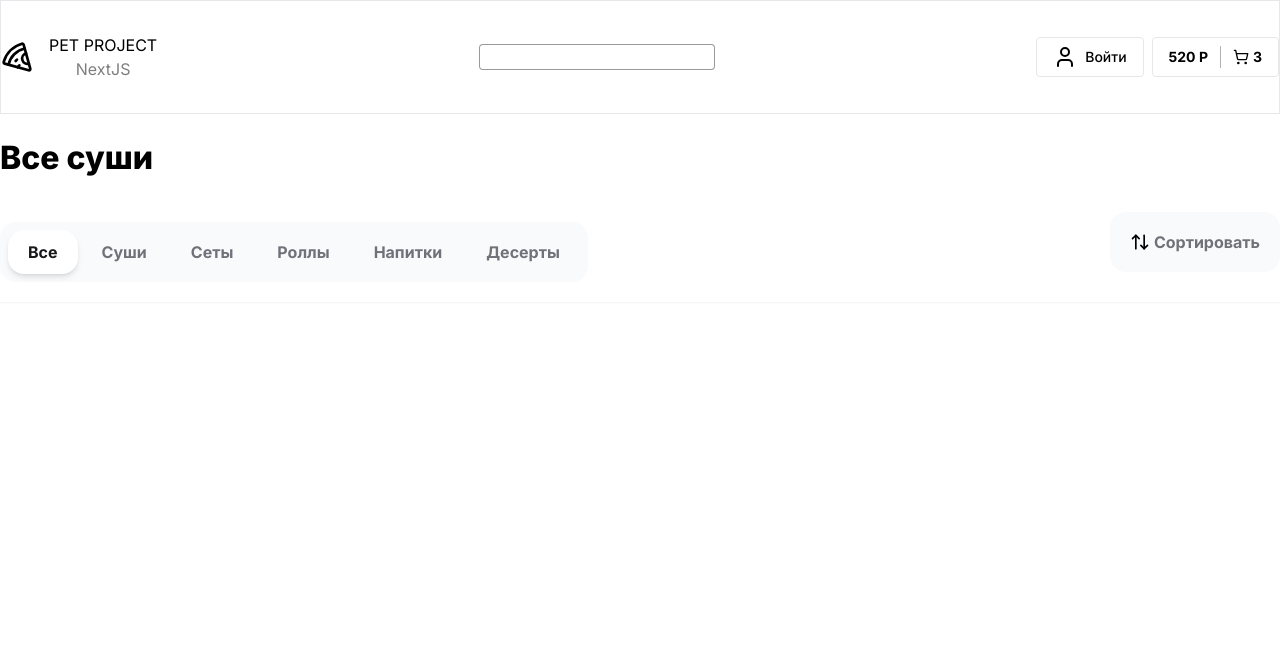
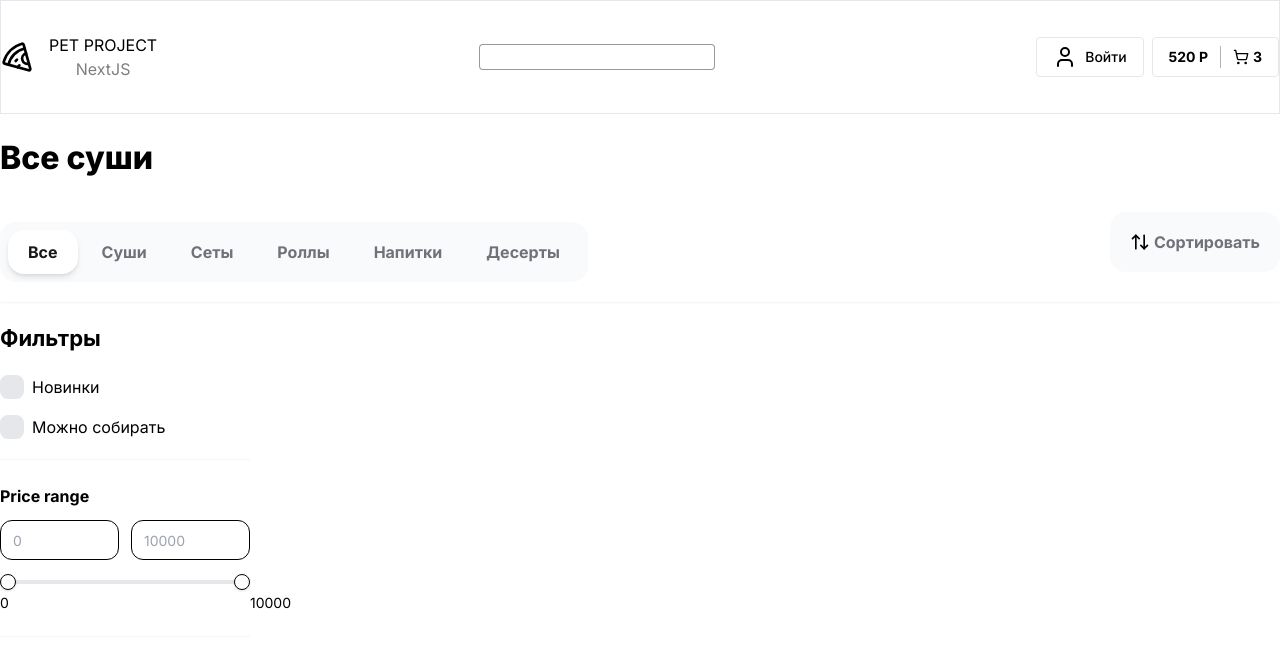
Before and after one commit to GitHubFoxy/pet-project, a Next.js app: page / in a window 1280 px wide. Shown: the top 646 px of the page. Built offline with nearby package versions, Linux system fonts and the light colour scheme.

Commit message:
done: slider, filters, timestamp: 1:16:00

```diff
--- a/app/page.tsx
+++ b/app/page.tsx
@@ -1,4 +1,5 @@
 import Container from "@/components/shared/container";
+import { Filters } from "@/components/shared/filters";
 import { Title } from "@/components/shared/title";
 import Topbar from "@/components/shared/Topbar";
 
@@ -9,6 +10,16 @@
         <Title text="Все суши" size="lg" className="font-extrabold" />
       </Container>
       <Topbar />
+
+      <Container className="mt-5 pb-14">
+        <div className="flex gap-[60px]">
+          <div className="w-[250px]">
+            <Filters />
+          </div>
+
+          <div className="flex-1"></div>
+        </div>
+      </Container>
     </>
   );
 }
--- /dev/null
+++ b/components/shared/FilterCheckBox.tsx
@@ -0,0 +1,38 @@
+import React, { ButtonHTMLAttributes } from "react";
+import { Checkbox } from "@/components/ui/checkbox";
+export interface FilterCheckBoxProps {
+  text: string;
+  value: string;
+  endAdornment?: React.ReactNode;
+  onCheckChange?: (checked: boolean) => void;
+  checked?: boolean;
+}
+
+const FilterCheckBox: React.FC<FilterCheckBoxProps> = ({
+  text,
+  value,
+  endAdornment,
+  onCheckChange,
+  checked,
+}) => {
+  return (
+    <div className="flex select-none items-center space-x-2">
+      <Checkbox
+        onCheckedChange={onCheckChange}
+        checked={checked}
+        value={value}
+        className="h-6 w-6 rounded-[8px] border-none bg-gray-200 transition-colors data-[state=checked]:bg-orange-400"
+        id={`checkbox-${String(value)}`}
+      />
+      <label
+        htmlFor={`checkbox-${String(value)}`}
+        className="flex-1 cursor-pointer leading-none"
+      >
+        {text}
+      </label>
+      {endAdornment}
+    </div>
+  );
+};
+
+export default FilterCheckBox;
--- /dev/null
+++ b/components/shared/filters.tsx
@@ -0,0 +1,42 @@
+import React from "react";
+import { Title } from "./title";
+import FilterCheckBox from "./FilterCheckBox";
+import { Input } from "../ui/input";
+import { RangeSlider } from "../ui/range-slider";
+
+type Props = {
+  className?: string;
+};
+
+export const Filters: React.FC<Props> = ({ className }) => {
+  return (
+    <div>
+      <Title text="Фильтры" size="sm" className="mb-5 font-bold" />
+
+      <div className="flex flex-col gap-4">
+        <FilterCheckBox text="Новинки" value="1" />
+        <FilterCheckBox text="Можно собирать" value="2" />
+      </div>
+      <div className="mt-5 border-y border-y-neutral-100 py-6 pb-7">
+        <p className="mb-3 font-bold">Price range</p>
+        <div className="mb-5 flex gap-3">
+          <Input
+            type="number"
+            placeholder="0"
+            min={0}
+            max={1000}
+            className="rounded-xl placeholder:text-gray-400"
+          />
+          <Input
+            type="number"
+            min={1}
+            max={10000}
+            placeholder="10000"
+            className="rounded-xl placeholder:text-gray-400"
+          />
+        </div>
+        <RangeSlider min={0} max={10000} step={5} className="bg-gray-200" />
+      </div>
+    </div>
+  );
+};
--- a/components/ui/checkbox.tsx
+++ b/components/ui/checkbox.tsx
@@ -1,10 +1,10 @@
-"use client"
+"use client";
 
-import * as React from "react"
-import * as CheckboxPrimitive from "@radix-ui/react-checkbox"
-import { Check } from "lucide-react"
+import * as React from "react";
+import * as CheckboxPrimitive from "@radix-ui/react-checkbox";
+import { Check } from "lucide-react";
 
-import { cn } from "@/lib/utils"
+import { cn } from "@/lib/utils";
 
 const Checkbox = React.forwardRef<
   React.ElementRef<typeof CheckboxPrimitive.Root>,
@@ -13,18 +13,18 @@
   <CheckboxPrimitive.Root
     ref={ref}
     className={cn(
-      "peer h-4 w-4 shrink-0 rounded-sm border border-primary ring-offset-background focus-visible:outline-none focus-visible:ring-2 focus-visible:ring-ring focus-visible:ring-offset-2 disabled:cursor-not-allowed disabled:opacity-50 data-[state=checked]:bg-primary data-[state=checked]:text-primary-foreground",
-      className
+      "peer h-4 w-4 shrink-0 border border-primary ring-offset-background focus-visible:outline-none focus-visible:ring-2 focus-visible:ring-ring focus-visible:ring-offset-2 disabled:cursor-not-allowed disabled:opacity-50 data-[state=checked]:bg-primary data-[state=checked]:text-primary-foreground",
+      className,
     )}
     {...props}
   >
     <CheckboxPrimitive.Indicator
       className={cn("flex items-center justify-center text-current")}
     >
-      <Check className="h-4 w-4" />
+      <Check className="h-4 w-4" strokeWidth={3} color={"white"} />
     </CheckboxPrimitive.Indicator>
   </CheckboxPrimitive.Root>
-))
-Checkbox.displayName = CheckboxPrimitive.Root.displayName
+));
+Checkbox.displayName = CheckboxPrimitive.Root.displayName;
 
-export { Checkbox }
+export { Checkbox };
--- /dev/null
+++ b/components/ui/range-slider.tsx
@@ -0,0 +1,86 @@
+"use client";
+
+import React from "react";
+import * as SliderPrimitive from "@radix-ui/react-slider";
+import { cn } from "@/lib/utils";
+
+type SliderProps = {
+  className?: string;
+  min: number;
+  max: number;
+  step: number;
+  formatLabel?: (value: number) => string;
+  value?: number[] | readonly number[];
+  onValueChange?: (values: number[]) => void;
+};
+
+const RangeSlider = React.forwardRef(
+  (
+    {
+      className,
+      min,
+      max,
+      step,
+      formatLabel,
+      value,
+      onValueChange,
+      ...props
+    }: SliderProps,
+    ref,
+  ) => {
+    const initialValue = Array.isArray(value) ? value : [min, max];
+    const [localValues, setLocalValues] = React.useState(initialValue);
+
+    React.useEffect(() => {
+      // Update localValues when the external value prop changes
+      setLocalValues(Array.isArray(value) ? value : [min, max]);
+    }, [min, max, value]);
+
+    const handleValueChange = (newValues: number[]) => {
+      setLocalValues(newValues);
+      if (onValueChange) {
+        onValueChange(newValues);
+      }
+    };
+
+    return (
+      <SliderPrimitive.Root
+        ref={ref as React.RefObject<HTMLDivElement>}
+        min={min}
+        max={max}
+        step={step}
+        value={localValues}
+        onValueChange={handleValueChange}
+        className={cn(
+          "relative mb-6 flex w-full touch-none select-none items-center",
+          className,
+        )}
+        {...props}
+      >
+        <SliderPrimitive.Track className="relative h-1 w-full grow overflow-hidden rounded-full bg-primary/20">
+          <SliderPrimitive.Range className="absolute h-full bg-primary" />
+        </SliderPrimitive.Track>
+        {localValues.map((value, index) => (
+          <React.Fragment key={index}>
+            <div
+              className="absolute text-center"
+              style={{
+                left: `calc(${((value - min) / (max - min)) * 100}% + 0px)`,
+                top: `10px`,
+              }}
+            >
+              <span className="text-sm">
+                {formatLabel ? formatLabel(value) : value}
+              </span>
+            </div>
+            <SliderPrimitive.Thumb className="block h-4 w-4 rounded-full border border-primary/50 bg-white shadow transition-colors focus-visible:outline-none focus-visible:ring-1 focus-visible:ring-ring disabled:pointer-events-none disabled:opacity-50" />
+          </React.Fragment>
+        ))}
+      </SliderPrimitive.Root>
+    );
+  },
+);
+
+RangeSlider.displayName = SliderPrimitive.Root.displayName;
+
+export { RangeSlider };
```
